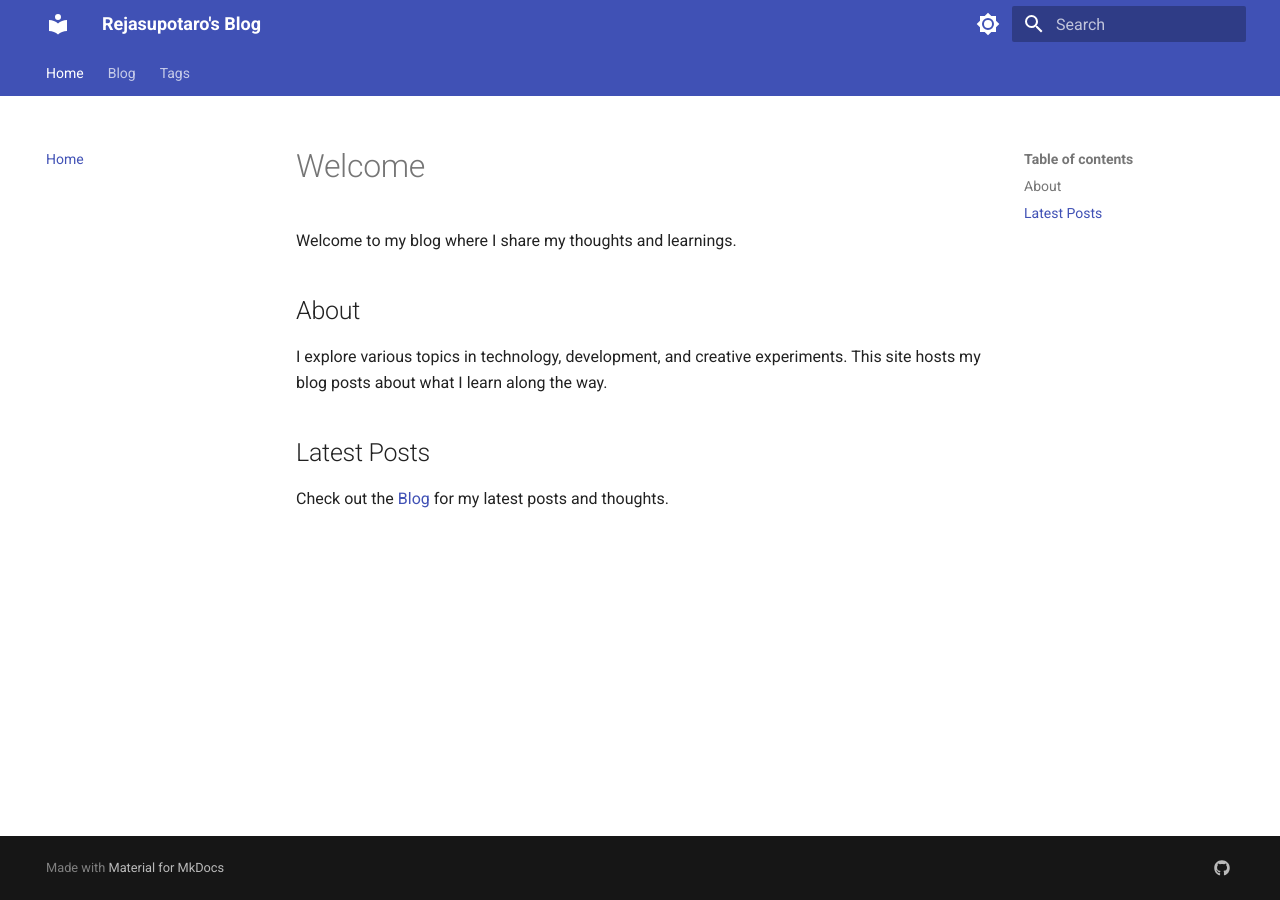
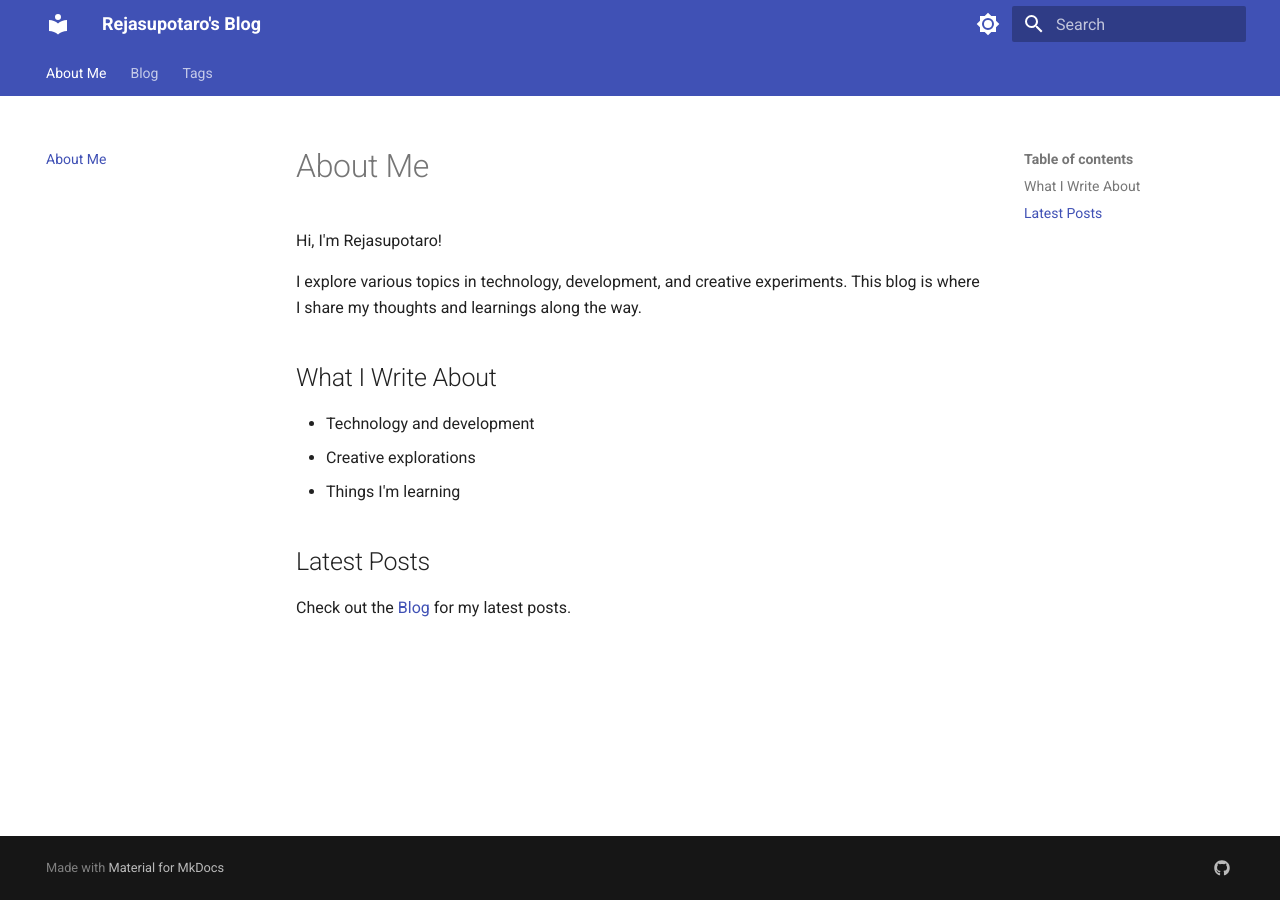
Before and after one commit to rejasupotaro/rejasupotaro.github.io, an MkDocs documentation site: the page built from docs/index.md, in a window 1280 px wide. Built offline with MkDocs 1.6.1 and Material for MkDocs 9.7.7, drawn with Linux system fonts in a browser that asks for light colours; some web fonts are replaced.

Commit message:
Replace Home tab with About Me

```diff
--- a/docs/index.md
+++ b/docs/index.md
@@ -1,11 +1,15 @@
-# Welcome
+# About Me
 
-Welcome to my blog where I share my thoughts and learnings.
+Hi, I'm Rejasupotaro!
 
-## About
+I explore various topics in technology, development, and creative experiments. This blog is where I share my thoughts and learnings along the way.
 
-I explore various topics in technology, development, and creative experiments. This site hosts my blog posts about what I learn along the way.
+## What I Write About
+
+- Technology and development
+- Creative explorations
+- Things I'm learning
 
 ## Latest Posts
 
-Check out the [Blog](blog/index.md) for my latest posts and thoughts.
+Check out the [Blog](blog/index.md) for my latest posts.
--- a/mkdocs.yml
+++ b/mkdocs.yml
@@ -105,7 +105,7 @@ markdown_extensions:
   - pymdownx.tilde
 
 nav:
-  - Home: index.md
+  - About Me: index.md
   - Blog:
     - blog/index.md
   - Tags: tags.md
```
